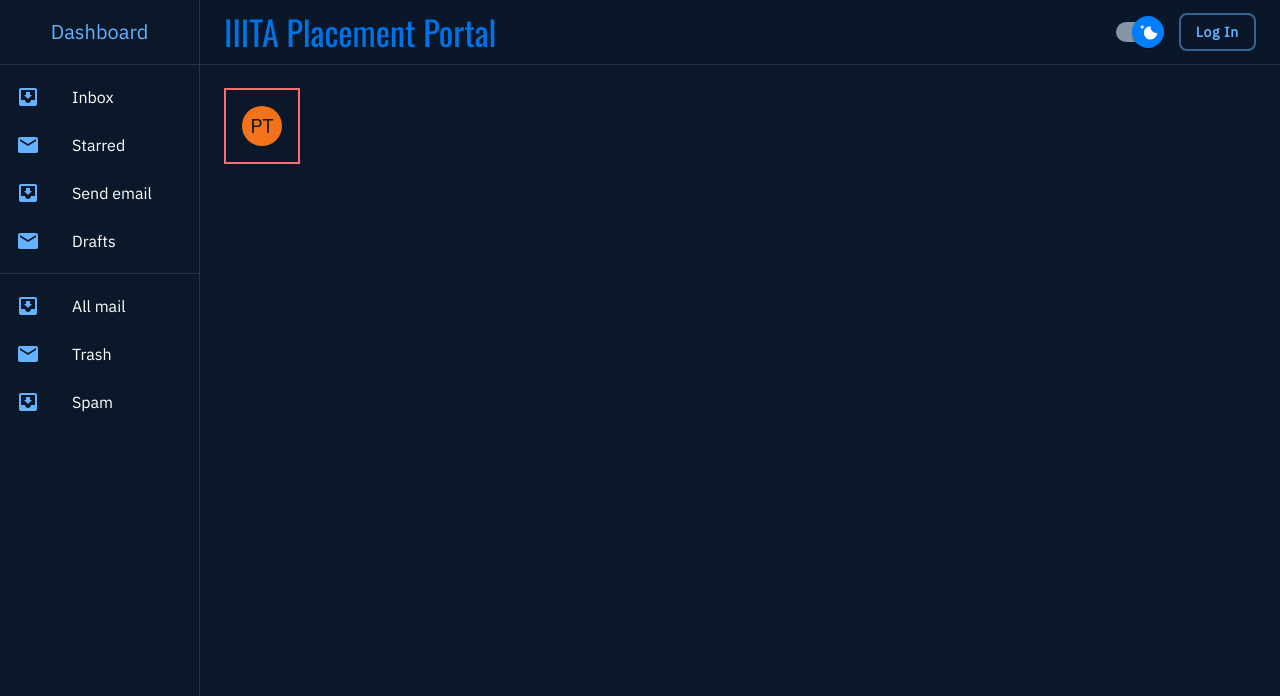
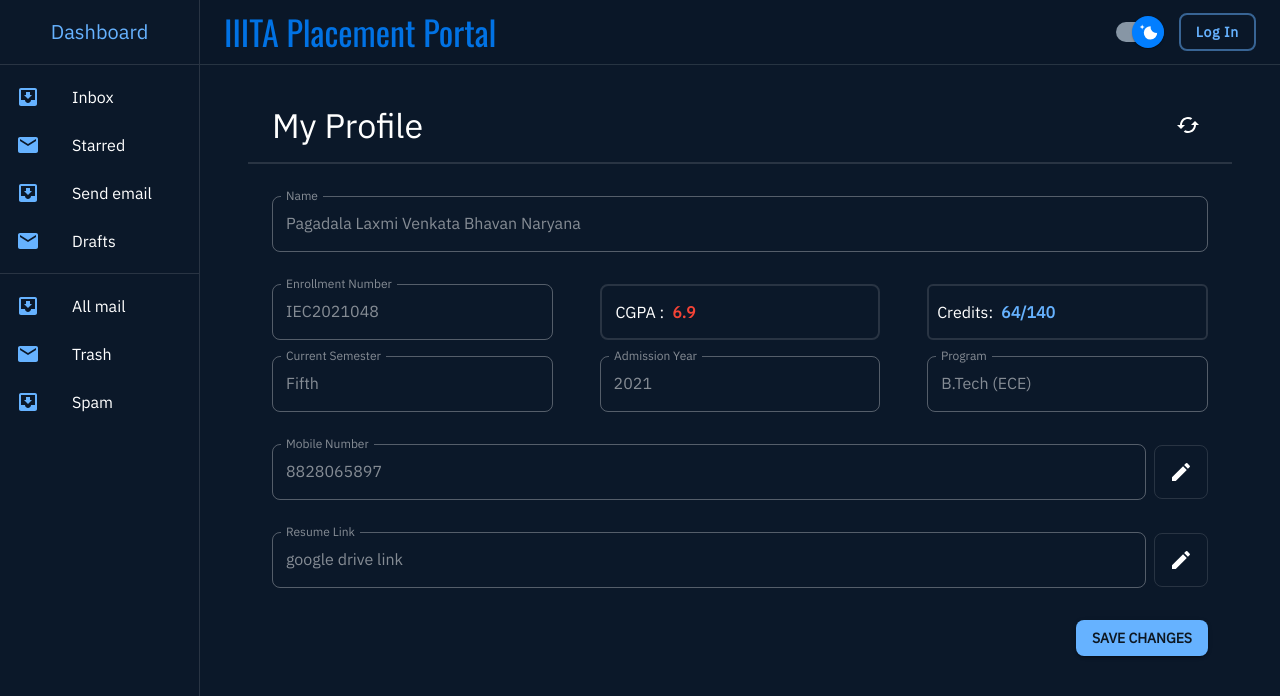
Before and after one commit to GeekHaven/PCell-Portal, a Next.js app in the folder client/: page /dashboard in a window 1280 px wide. Shown: the top 696 px of the page. Built offline with nearby package versions, Linux system fonts and the light colour scheme.

Commit message:
completed profile page ui

```diff
--- a/client/src/pages/dashboard/index.js
+++ b/client/src/pages/dashboard/index.js
@@ -1,14 +1,167 @@
-import React from 'react';
+import React, { useState } from 'react';
 import Avatar from '@mui/material/Avatar';
 import { stringAvatar } from '@/utils/customAvatar';
-import { Container } from '@mui/material';
+import {
+  IconButton,
+  Container,
+  Typography,
+  Tooltip,
+  TextField,
+  InputAdornment,
+  Box,
+  ToggleButton,
+  Button,
+} from '@mui/material';
+import CachedIcon from '@mui/icons-material/Cached';
+import CreateIcon from '@mui/icons-material/Create';
 
 const Dashboard = () => {
+  const cgpaValue = 6.9;
+  const [mobile, setMobile] = useState(false);
+  const [resumeLink, setResumeLink] = useState(false);
+
   return (
     <>
-      <div className=" w-fit p-4 border-2 border-solid border-red-400 border-r-32">
-        <Avatar {...stringAvatar('Pranav Tiwari')} />
-      </div>
+      <Container fixed className=" flex flex-col gap-8">
+        <Container
+          className="flex flex-wrap justify-between items-center"
+          sx={{
+            borderBottom: '2px solid',
+            borderColor: 'divider',
+            paddingY: '16px',
+            paddingX: '8px',
+          }}
+        >
+          <Typography variant="h4" className="hidden md:block">
+            My Profile
+          </Typography>
+          <Typography variant="h5" className="md:hidden block">
+            My Profile
+          </Typography>
+          <Tooltip title="Update Details">
+            <IconButton>
+              <CachedIcon className="text-2xl" />
+            </IconButton>
+          </Tooltip>
+        </Container>
+        <Container className="flex flex-wrap jutify-around items-center">
+          <TextField
+            disabled
+            label="Name"
+            defaultValue="Pagadala Laxmi Venkata Bhavan Naryana"
+            fullWidth
+          />
+        </Container>
+        <Container className="flex flex-wrap justify-between items-center gap-4 ">
+          <TextField
+            disabled
+            label="Enrollment Number"
+            defaultValue="IEC2021048"
+            className="md:basis-[30%] sm:basis-[40%] basis-full"
+          />
+          <Box
+            className="flex flex-row flex-nowrap gap-2 rounded-lg border-solid  p-3.5 border-2 md:basis-[30%] sm:basis-[40%] basis-full"
+            sx={{
+              borderColor: 'divider',
+              // width: '206.56px',
+            }}
+          >
+            <Typography variant="body1" className="font-medium">
+              CGPA :
+            </Typography>
+            <Typography
+              variant="body1"
+              className="font-bold"
+              color={
+                cgpaValue < 7
+                  ? 'error.main'
+                  : cgpaValue < 7.5
+                  ? 'warning.main'
+                  : 'success.main'
+              }
+            >
+              {cgpaValue}
+            </Typography>
+          </Box>
+          <Box
+            className="flex flex-row flex-nowrap gap-2 rounded-md border-solid  py-3.5 px-2 border-2 md:basis-[30%] sm:basis-[40%] basis-full "
+            sx={{
+              borderColor: 'divider',
+              // width: '206.56px',
+            }}
+          >
+            <Typography variant="body1" className="font-medium">
+              Credits:
+            </Typography>
+            <Typography variant="body1" className="font-bold" color="primary">
+              64/140
+            </Typography>
+          </Box>
+          {/* </Container>
+        <Container className="flex flex-wrap justify-between items-center gap-4"> */}
+          <TextField
+            disabled
+            label="Current Semester"
+            defaultValue="Fifth"
+            className="md:basis-[30%] sm:basis-[40%] basis-full"
+          />
+          <TextField
+            disabled
+            label="Admission Year"
+            defaultValue="2021"
+            className="md:basis-[30%] sm:basis-[40%] basis-full"
+          />
+          <TextField
+            disabled
+            label="Program"
+            defaultValue="B.Tech (ECE)"
+            className="md:basis-[30%] sm:basis-[40%] basis-full"
+          />
+        </Container>
+        <Container className="flex flex-nowrap jutify-around items-center gap-2">
+          <TextField
+            disabled={mobile ? false : true}
+            label="Mobile Number"
+            defaultValue="8828065897"
+            fullWidth
+          />
+
+          <ToggleButton
+            value="check"
+            selected={mobile}
+            onChange={() => {
+              setMobile(!mobile);
+            }}
+            className="p-3.5"
+          >
+            <CreateIcon />
+          </ToggleButton>
+        </Container>
+        <Container className="flex flex-nowrap jutify-around items-center gap-2">
+          <TextField
+            disabled={resumeLink ? false : true}
+            label="Resume Link"
+            defaultValue="google drive link"
+            fullWidth
+          />
+
+          <ToggleButton
+            value="check"
+            selected={resumeLink}
+            onChange={() => {
+              setResumeLink(!resumeLink);
+            }}
+            className="p-3.5"
+          >
+            <CreateIcon />
+          </ToggleButton>
+        </Container>
+        <Container className="flex justify-end">
+          <Button variant="contained" className="font-bold">
+            Save Changes
+          </Button>
+        </Container>
+      </Container>
     </>
   );
 };
--- a/client/src/utils/customAvatar.js
+++ /dev/null
@@ -1,28 +0,0 @@
-export function stringToColor(string) {
-  let hash = 0;
-  let i;
-
-  /* eslint-disable no-bitwise */
-  for (i = 0; i < string.length; i += 1) {
-    hash = string.charCodeAt(i) + ((hash << 5) - hash);
-  }
-
-  let color = '#';
-
-  for (i = 0; i < 3; i += 1) {
-    const value = (hash >> (i * 8)) & 0xff;
-    color += `00${value.toString(16)}`.slice(-2);
-  }
-  /* eslint-enable no-bitwise */
-
-  return color;
-}
-
-export function stringAvatar(name) {
-  return {
-    sx: {
-      bgcolor: stringToColor(name),
-    },
-    children: `${name.split(' ')[0][0]}${name.split(' ')[1][0]}`,
-  };
-}
```
